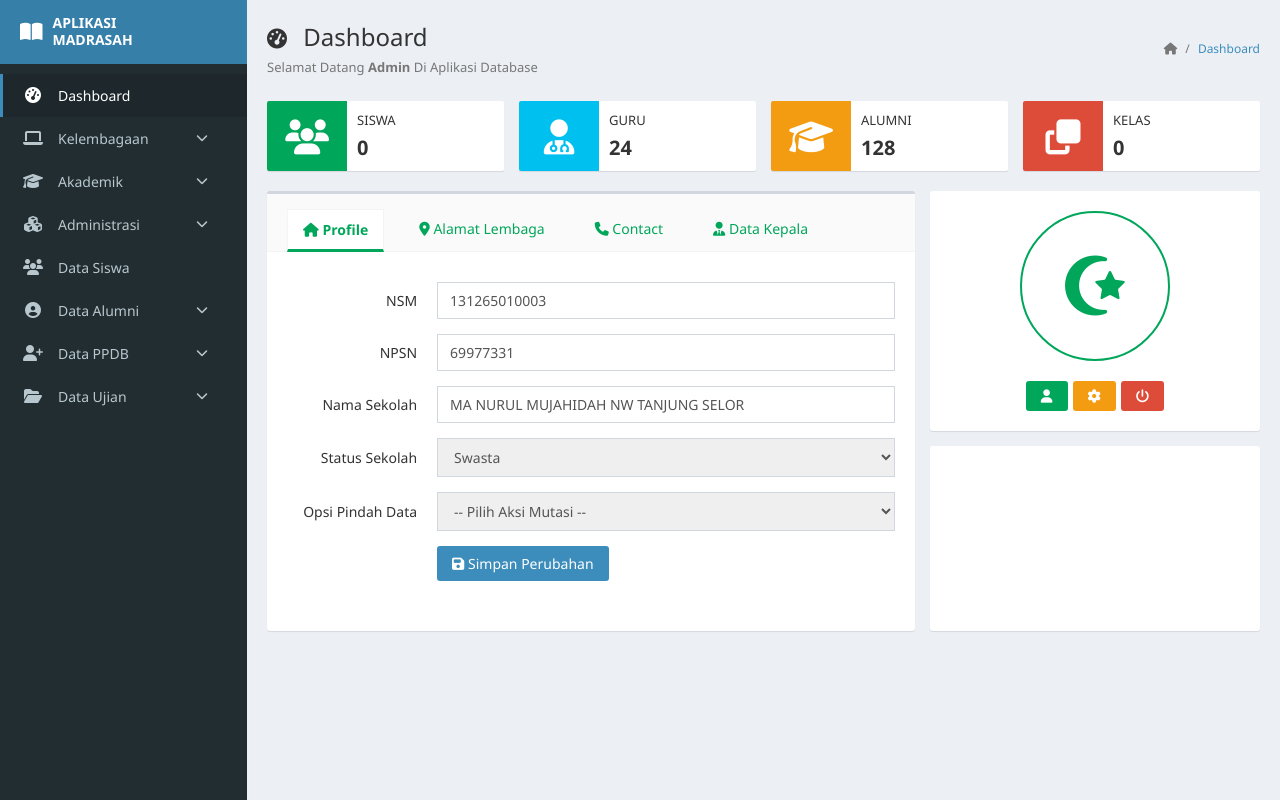
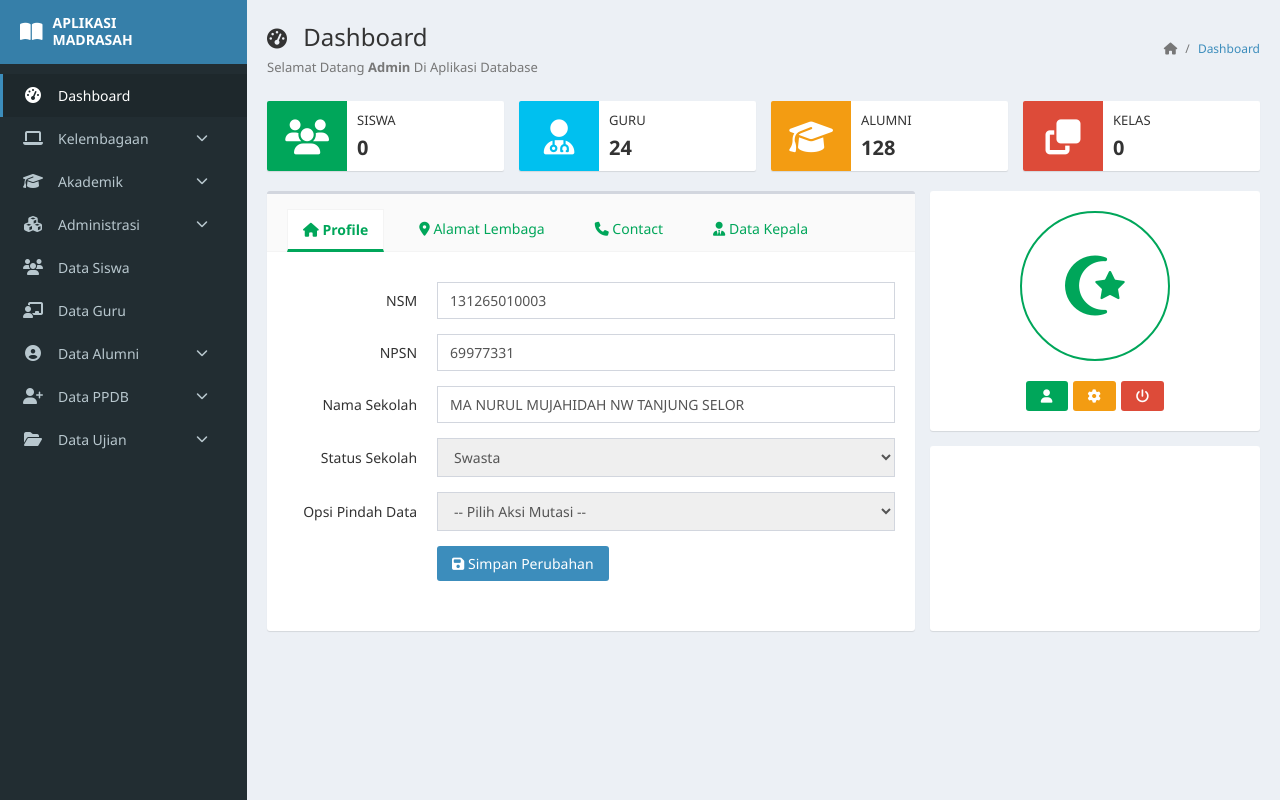
Before and after one commit to appsmadrasah/appsmadrasah.github.io, a plain HTML site: page index.html in a window 1280 px wide. Drawn offline with nearby package versions, Linux system fonts and the light colour scheme; no server answers.

Commit message:
Update index.html

```diff
--- a/index.html
+++ b/index.html
@@ -236,6 +236,11 @@
                 <i class="fas fa-users"></i> Data Siswa
             </div>
 
+            <!-- MENU DATA GURU -->
+            <div class="nav-item" onclick="showPage('guru', this)">
+                <i class="fas fa-chalkboard-teacher"></i> Data Guru
+            </div>
+
             <div class="nav-item" onclick="toggleMenu(this)">
                 <i class="fas fa-user-circle"></i> Data Alumni <i class="fas fa-chevron-down toggle-icon"></i>
             </div>
@@ -405,6 +410,13 @@
 
         <!-- Halaman Eksternal (Iframe) -->
         <div id="siswa" class="page"><iframe src="https://appsmadrasah.github.io/datasiswa.html"></iframe></div>
+
+        <!-- Halaman Data Guru (Placeholder) -->
+        <div id="guru" class="page">
+            <h3 style="color: #333; margin-top: 20px;"><i class="fas fa-chalkboard-teacher"></i> Data Guru</h3>
+            <p style="color: #666; margin-top: 10px;">Halaman ini akan menampilkan daftar dan manajemen data guru. (Masih dalam tahap pengembangan)</p>
+        </div>
+
         <div id="hadir" class="page"><iframe src="https://appsmadrasah.github.io/daftarhadir.html"></iframe></div>
         <div id="un" class="page"><iframe src="https://appsmadrasah.github.io/kartu1.html"></iframe></div>
         <div id="sat" class="page"><iframe src="https://appsmadrasah.github.io/kartu2.html"></iframe></div>
```
